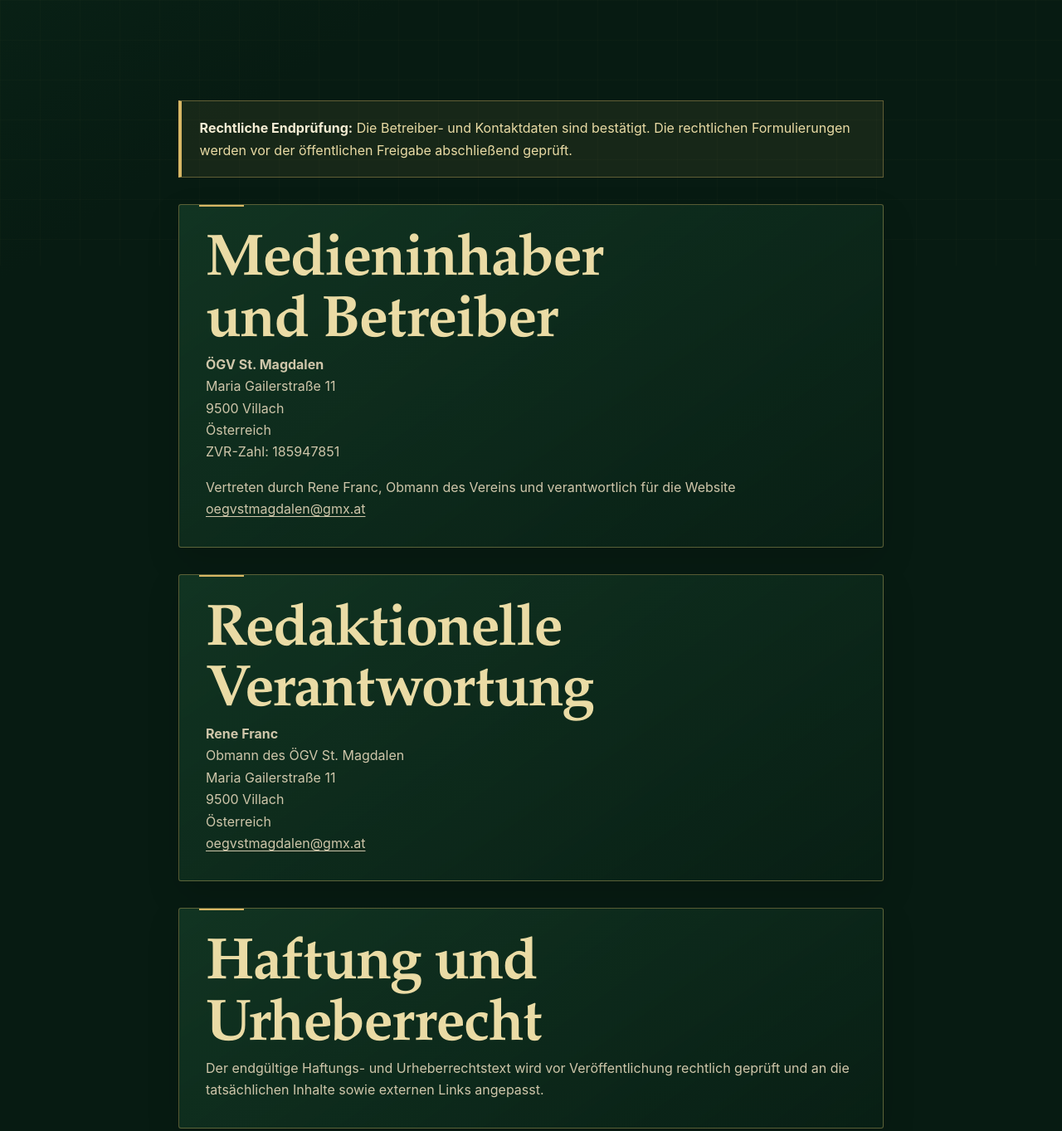
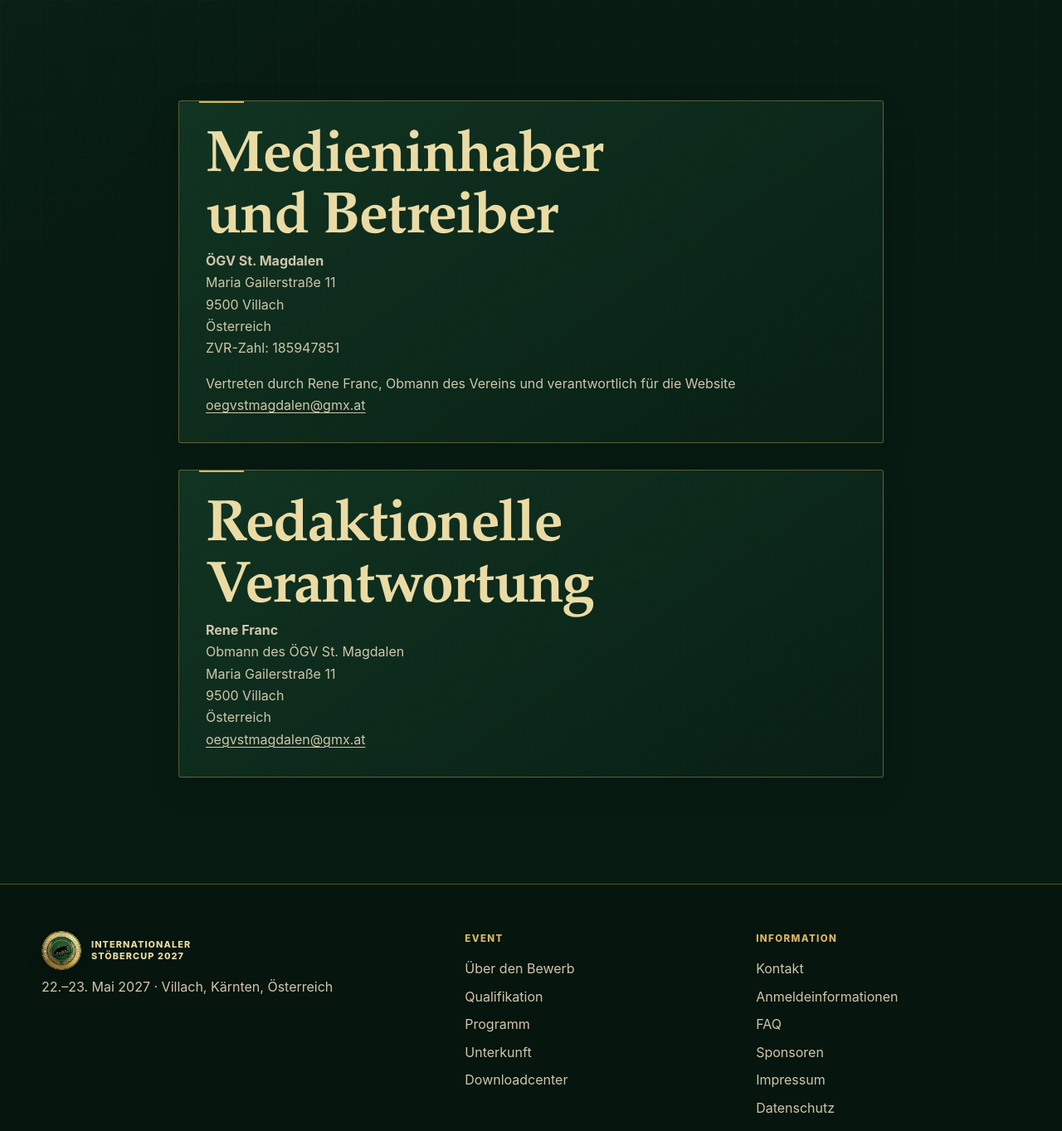
Before and after one commit to Meinereiner71/internationaler-stoebercup-2027, a website: page impressum.html in a window 1280 px wide. Shown: the part 480-1843 px from the top of the page at 83% size. Drawn offline with Linux system fonts and the light colour scheme.

Commit message:
Öffentliche Freigabe vorbereiten

```diff
--- a/impressum.html
+++ b/impressum.html
@@ -13,10 +13,8 @@
     <main id="main">
       <header class="page-hero"><div class="container"><nav class="breadcrumbs" aria-label="Brotkrümelnavigation" data-aria-label-de="Brotkrümelnavigation" data-aria-label-en="Breadcrumb"><a href="index.html" data-de="Start" data-en="Home">Start</a><span>/</span><span data-de="Impressum" data-en="Legal notice">Impressum</span></nav><p class="eyebrow" data-de="Rechtliche Angaben" data-en="Legal information">Rechtliche Angaben</p><h1 data-de="Impressum" data-en="Legal notice">Impressum</h1></div></header>
       <section class="section"><div class="container content-narrow">
-        <div class="notice reveal"><strong data-de="Rechtliche Endprüfung:" data-en="Final legal review:">Rechtliche Endprüfung:</strong> <span data-de="Die Betreiber- und Kontaktdaten sind bestätigt. Die rechtlichen Formulierungen werden vor der öffentlichen Freigabe abschließend geprüft." data-en="The operator and contact details have been confirmed. The legal wording will receive a final review before public release.">Die Betreiber- und Kontaktdaten sind bestätigt. Die rechtlichen Formulierungen werden vor der öffentlichen Freigabe abschließend geprüft.</span></div>
-        <article class="card reveal space-top-sm"><h2 data-de="Medieninhaber und Betreiber" data-en="Website owner and operator">Medieninhaber und Betreiber</h2><p><strong>ÖGV St. Magdalen</strong><br>Maria Gailerstraße 11<br>9500 Villach<br><span data-de="Österreich" data-en="Austria">Österreich</span><br><span data-de="ZVR-Zahl: 185947851" data-en="Central Register of Associations number: 185947851">ZVR-Zahl: 185947851</span></p><p><span data-de="Vertreten durch Rene Franc, Obmann des Vereins und verantwortlich für die Website" data-en="Represented by Rene Franc, chairman of the association and responsible for the website">Vertreten durch Rene Franc, Obmann des Vereins und verantwortlich für die Website</span><br><a href="mailto:oegvstmagdalen@gmx.at">oegvstmagdalen@gmx.at</a></p></article>
+        <article class="card reveal"><h2 data-de="Medieninhaber und Betreiber" data-en="Website owner and operator">Medieninhaber und Betreiber</h2><p><strong>ÖGV St. Magdalen</strong><br>Maria Gailerstraße 11<br>9500 Villach<br><span data-de="Österreich" data-en="Austria">Österreich</span><br><span data-de="ZVR-Zahl: 185947851" data-en="Central Register of Associations number: 185947851">ZVR-Zahl: 185947851</span></p><p><span data-de="Vertreten durch Rene Franc, Obmann des Vereins und verantwortlich für die Website" data-en="Represented by Rene Franc, chairman of the association and responsible for the website">Vertreten durch Rene Franc, Obmann des Vereins und verantwortlich für die Website</span><br><a href="mailto:oegvstmagdalen@gmx.at">oegvstmagdalen@gmx.at</a></p></article>
         <article class="card reveal space-top-sm"><h2 data-de="Redaktionelle Verantwortung" data-en="Editorial responsibility">Redaktionelle Verantwortung</h2><p><strong>Rene Franc</strong><br><span data-de="Obmann des ÖGV St. Magdalen" data-en="Chairman of ÖGV St. Magdalen">Obmann des ÖGV St. Magdalen</span><br>Maria Gailerstraße 11<br>9500 Villach<br><span data-de="Österreich" data-en="Austria">Österreich</span><br><a href="mailto:oegvstmagdalen@gmx.at">oegvstmagdalen@gmx.at</a></p></article>
-        <article class="card reveal space-top-sm"><h2 data-de="Haftung und Urheberrecht" data-en="Liability and copyright">Haftung und Urheberrecht</h2><p data-de="Der endgültige Haftungs- und Urheberrechtstext wird vor Veröffentlichung rechtlich geprüft und an die tatsächlichen Inhalte sowie externen Links angepasst." data-en="The final liability and copyright wording will be legally reviewed before publication and adapted to the actual content and external links.">Der endgültige Haftungs- und Urheberrechtstext wird vor Veröffentlichung rechtlich geprüft und an die tatsächlichen Inhalte sowie externen Links angepasst.</p></article>
       </div></section>
     </main><div id="site-footer"></div>
   </body>
```
Also changed, not shown: datenschutz.html (+1 -3 lines), tests/sites-worker.test.mjs (+2 -0 lines), CHANGELOG.md.
